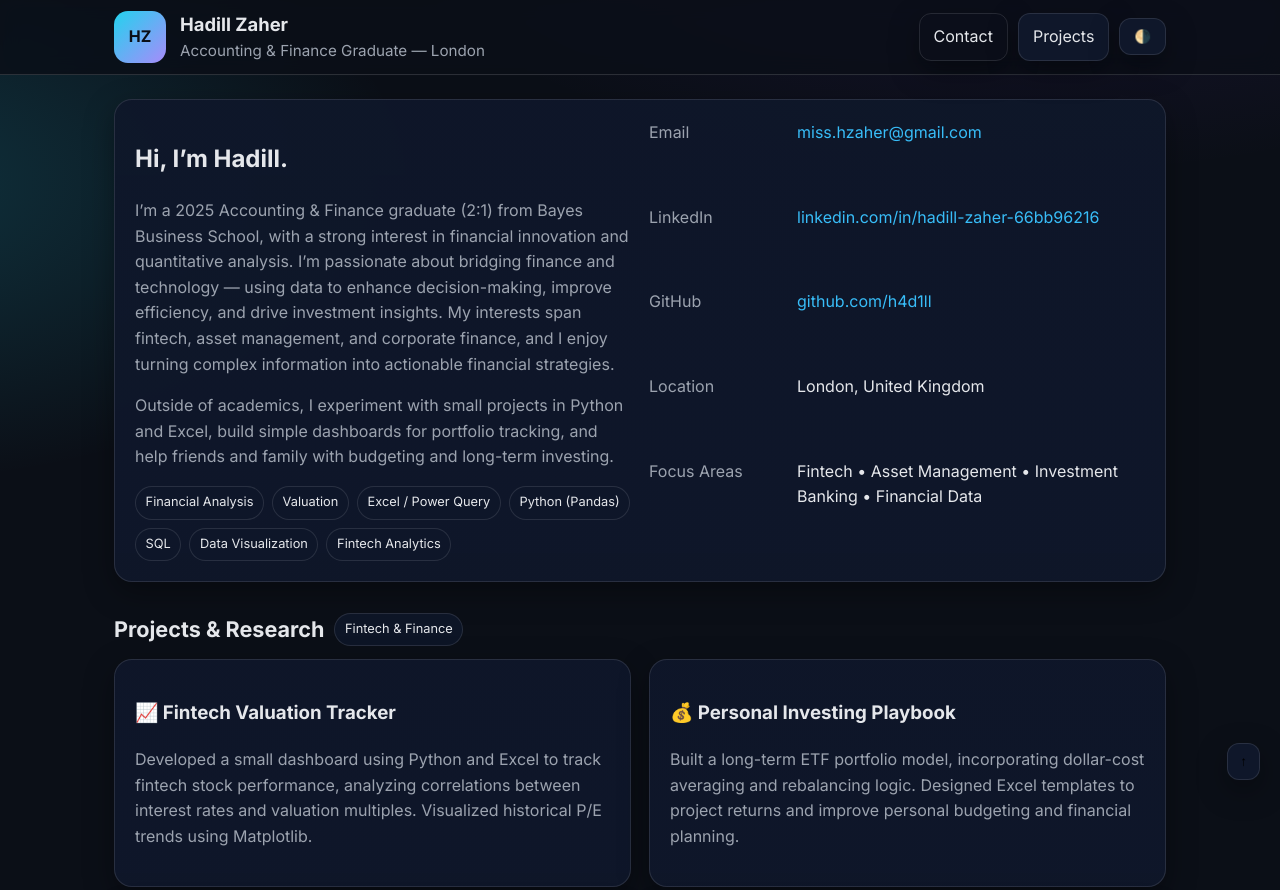
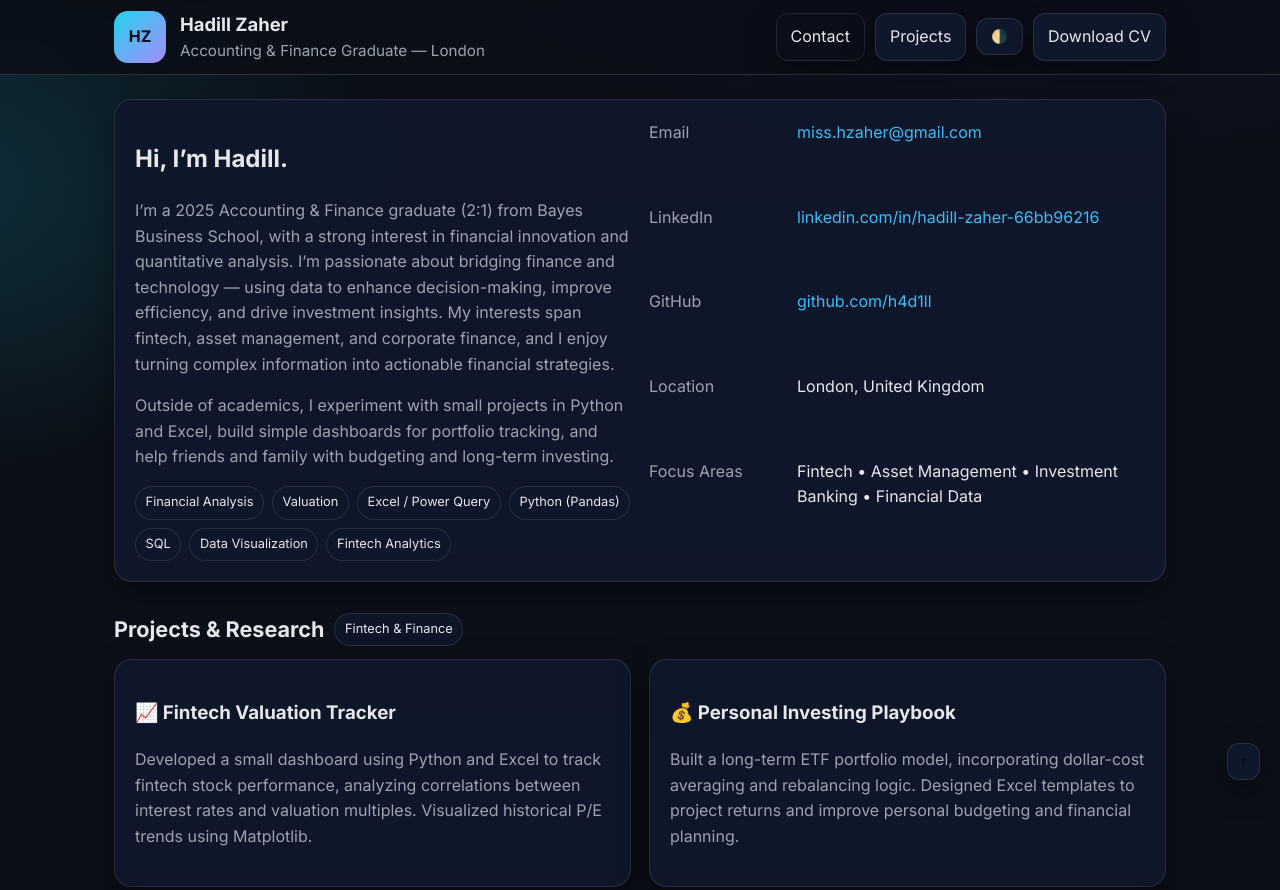
Before and after one commit to h4d1ll/hadillzaher-cv, a plain HTML site: page index.html in a window 1280 px wide. Shown: the top 890 px of the page. Drawn offline with Linux system fonts and the light colour scheme.

```diff
--- a/index.html
+++ b/index.html
@@ -105,6 +105,7 @@
         <a class="btn btn-outline" href="#contact">Contact</a>
         <a class="btn" href="#projects">Projects</a>
         <button class="btn" onclick="toggleTheme()">🌗</button>
+        <a class="btn" href="HadillZaherCV.docx.pdf" target="_blank" rel="noopener">Download CV</a>
       </div>
     </div>
   </header>
```
